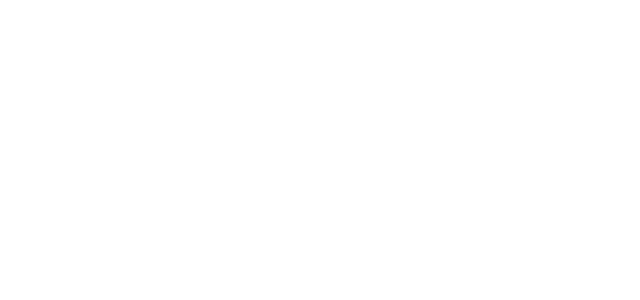
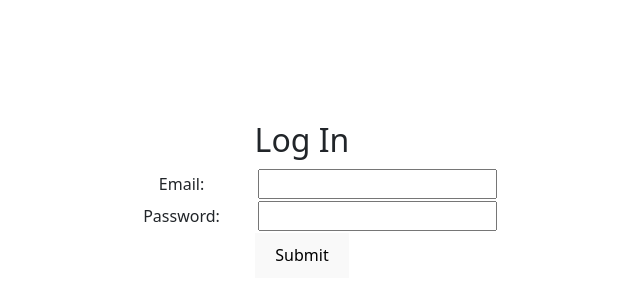
Before and after one commit to rblanc6/Frontend_Capstone, a React (Vite) app: page /login in a window 1280 px wide. Before the commit this address had no page. Shown: the part 200-500 px from the top of the page, without its empty margins (338-978 px from the left). Built offline with nearby package versions, Linux system fonts and the light colour scheme.

Commit message:
Populated the loginSlice and login.jsx.

```diff
--- a/client/src/app/App.jsx
+++ b/client/src/app/App.jsx
@@ -2,6 +2,7 @@ import { useState } from "react";
 import "./App.css";
 import Register from "../components/Register/Register";
 import { Route, Routes } from "react-router-dom";
+import Login from "../components/Login/Login";
 
 function App() {
   const [token, setToken] = useState(null);
@@ -13,6 +14,10 @@ function App() {
           path="/register"
           element={<Register token={token} setToken={setToken} />}
         ></Route>
+        <Route
+          path="/login"
+          element={<Login token={token} setToken={setToken} />}
+        ></Route>
       </Routes>
     </>
   );
--- a/client/src/app/store.js
+++ b/client/src/app/store.js
@@ -1,14 +1,14 @@
 import { configureStore } from "@reduxjs/toolkit";
 import { api } from "./api";
 import registerSlice from "../components/Register/RegisterSlice";
-// import loginSlice from "../components/Login/LoginSlice";
+import loginSlice from "../components/Login/LoginSlice";
 import confirmLoginReducer from "./confirmLoginSlice";
 
 export const store = configureStore({
   reducer: {
     [api.reducerPath]: api.reducer,
     register: registerSlice,
-    // login: loginSlice,
+    login: loginSlice,
     confirmLogin: confirmLoginReducer,
   },
   middleware: (getDefaultMiddleware) =>
--- a/client/src/components/Login/Login.jsx
+++ b/client/src/components/Login/Login.jsx
@@ -0,0 +1,79 @@
+import { useLoginMutation } from "./LoginSlice";
+// import { useNavigate } from "react-router-dom";
+import { useState } from "react";
+import { useDispatch } from "react-redux";
+import { confirmLogin } from "../../app/confirmLoginSlice";
+
+export default function Login({ setToken }) {
+  const [email, setEmail] = useState("");
+  const [password, setPassword] = useState("");
+  const [error, setError] = useState(null);
+  // const [successMessage, setSuccessMessage] = useState(null);
+  const [loginUser] = useLoginMutation();
+//   const navigate = useNavigate();
+  const dispatch = useDispatch();
+
+  async function handleSubmit(e) {
+    e.preventDefault();
+    try {
+      const result = await loginUser({ email, password }).unwrap();
+      console.log("This is the loginUser result", result);
+      if (result.error) {
+        console.error(error);
+        setError(error);
+      } else {
+        dispatch(confirmLogin());
+        // navigate("/home");
+      }
+      // setSuccessMessage(result.message);
+    } catch (error) {
+      setError(error);
+      console.error(error);
+    }
+  }
+  return (
+    <>
+      <h2>Log In</h2>
+      <form onSubmit={handleSubmit}>
+        <table className="formtable">
+          <tbody>
+            <tr>
+              <td width="150px">
+                <label>Email: </label>
+              </td>
+              <td>
+                <input
+                  className="inputfield"
+                  value={email}
+                  type="email"
+                  onChange={(e) => setEmail(e.target.value)}
+                  required
+                />
+              </td>
+            </tr>
+            <tr>
+              <td width="150px">
+                <label>Password: </label>
+              </td>
+              <td>
+                <input
+                  className="inputfield"
+                  type="password"
+                  value={password}
+                  onChange={(e) => setPassword(e.target.value)}
+                  required
+                />
+              </td>
+            </tr>
+            <tr>
+              <td colSpan={2}>
+                <button className="submitbutton">Submit</button>
+                {error && <p className="error">{error.data}</p>}
+              </td>
+            </tr>
+          </tbody>
+        </table>
+      </form>
+    </>
+  );
+}
--- a/client/src/components/Login/LoginSlice.jsx
+++ b/client/src/components/Login/LoginSlice.jsx
@@ -0,0 +1,37 @@
+import { createSlice } from "@reduxjs/toolkit";
+import { api } from "../../app/api";
+
+const loginApi = api.injectEndpoints({
+  endpoints: (builder) => ({
+    login: builder.mutation({
+      query: ({ email, password }) => ({
+        url: "/auth/login",
+        mode: "cors",
+        method: "POST",
+        body: {
+          email,
+          password,
+        },
+      }),
+      invalidatesTags: ["User"],
+    }),
+  }),
+});
+
+const storeToken = (state, { payload }) => {
+  window.localStorage.setItem("token", payload);
+  //   window.sessionStorage.setItem("token", payload);
+};
+
+const loginSlice = createSlice({
+  name: "login",
+  initialState: {},
+  reducers: {},
+  extraReducers: (builder) => {
+    builder.addMatcher(api.endpoints.login.matchFulfilled, storeToken);
+  },
+});
+
+export default loginSlice.reducer;
+
+export const { useLoginMutation } = loginApi;
```
